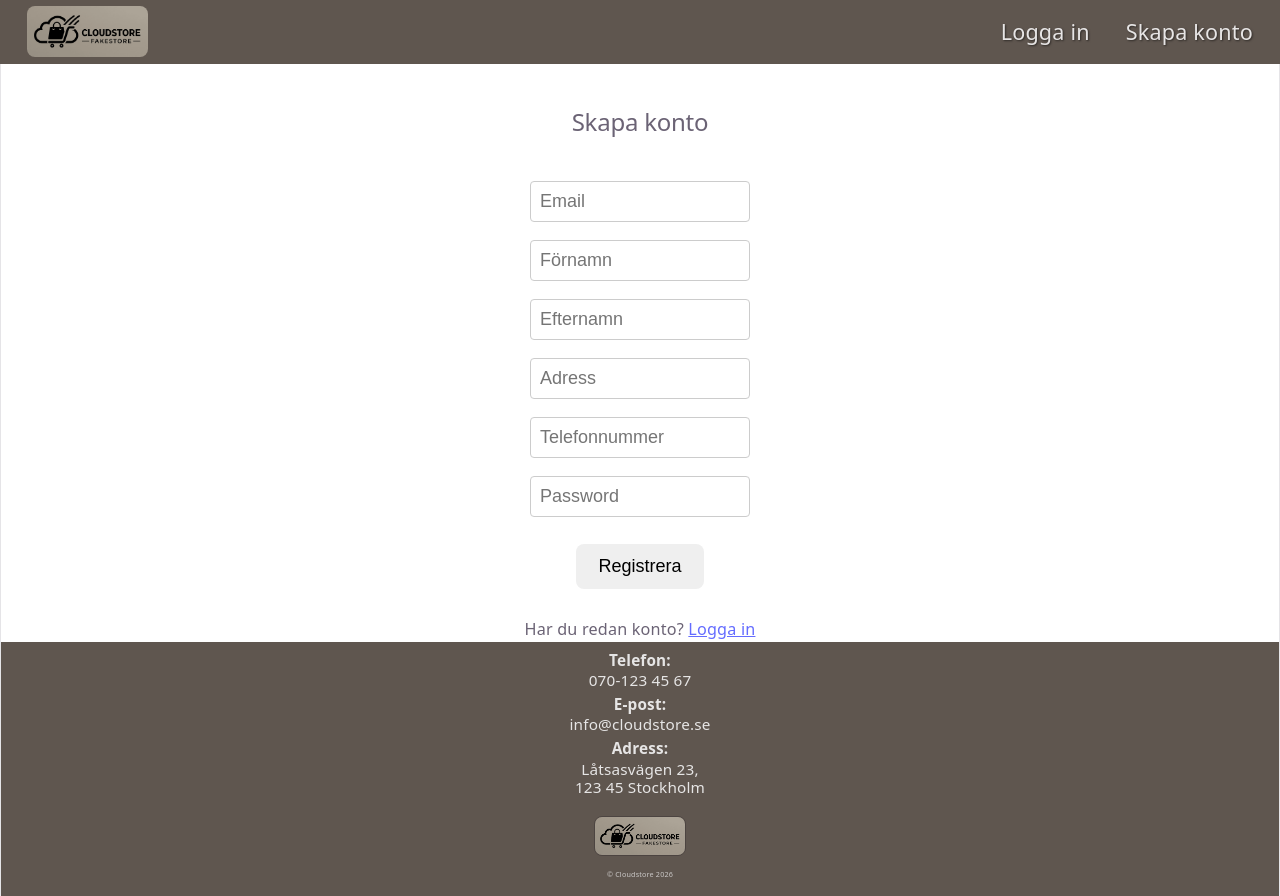
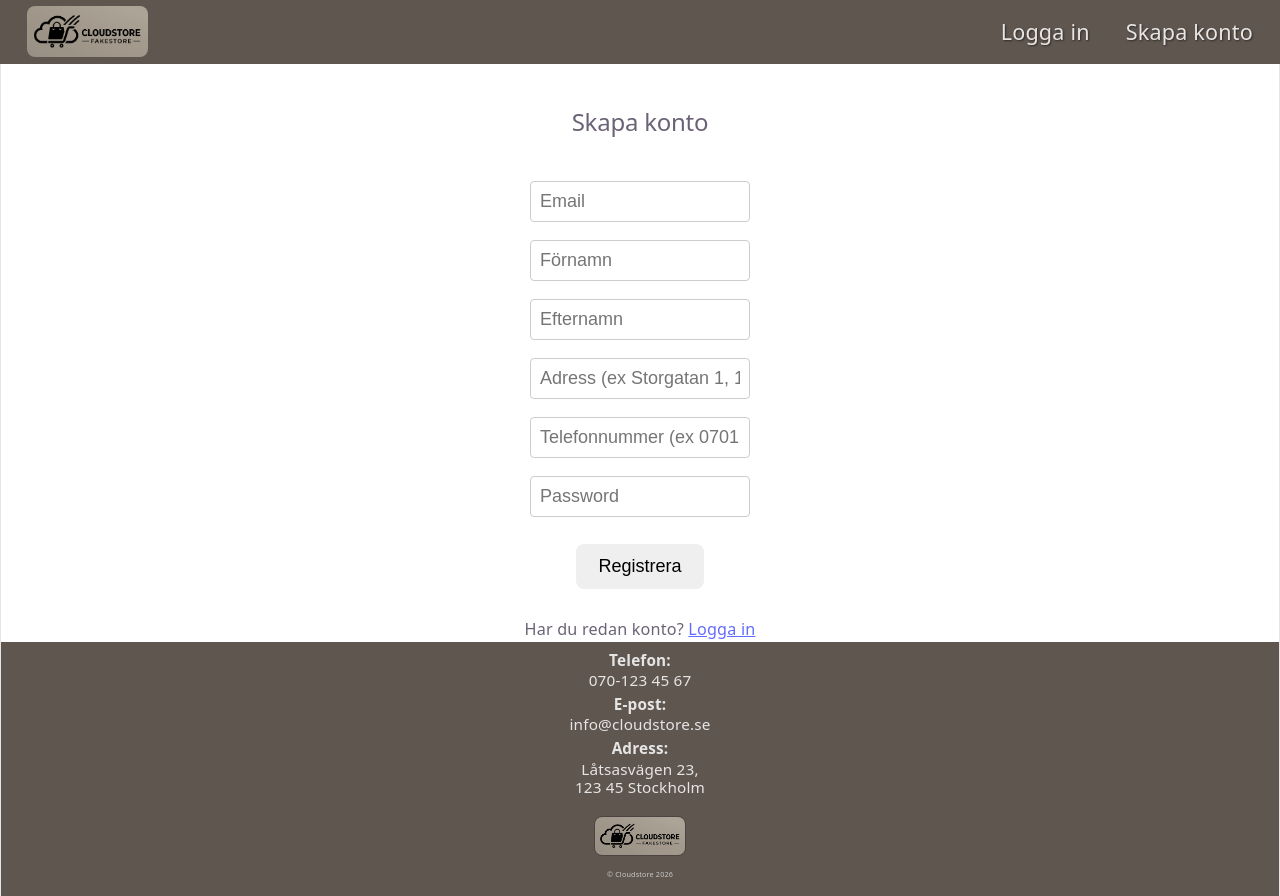
Before and after one commit to AlexandraO93/CloudStore-AO, a React (Vite) app in the folder fakestore-frontend/: page /checkout in a window 1280 px wide. Both pictures are taken after a click on the element "Registrera dig". Built offline with nearby package versions, Linux system fonts and the light colour scheme; no server answers.

Commit message:
Updated server_name for new domain, design updates in AuthForm and Checkout

```diff
--- a/fakestore-frontend/src/components/AuthForm.jsx
+++ b/fakestore-frontend/src/components/AuthForm.jsx
@@ -92,14 +92,14 @@ const AuthForm = () => {
                     />
                     <input
                         type="text"
-                        placeholder="Adress"
+                        placeholder="Adress (ex Storgatan 1, 12345 Stockholm)"
                         value={address}
                         onChange={e => setAddress(e.target.value)}
                         required
                     />
                     <input
                         type="tel"
-                        placeholder="Telefonnummer"
+                        placeholder="Telefonnummer (ex 0701234567)"
                         value={phone}
                         onChange={e => setPhone(e.target.value)}
                         required
--- a/fakestore-frontend/src/pages/Checkout.css
+++ b/fakestore-frontend/src/pages/Checkout.css
@@ -67,6 +67,7 @@
     font-size: clamp(0.7rem, 2.2vw, 1.5rem);
     padding: 0.25rem 0.6rem;
     cursor: pointer;
+    color: white;
 }
 
 .abort-buy-button {
```
Also changed, not shown: 1 other file (tests, documents, lock files or other folders).
